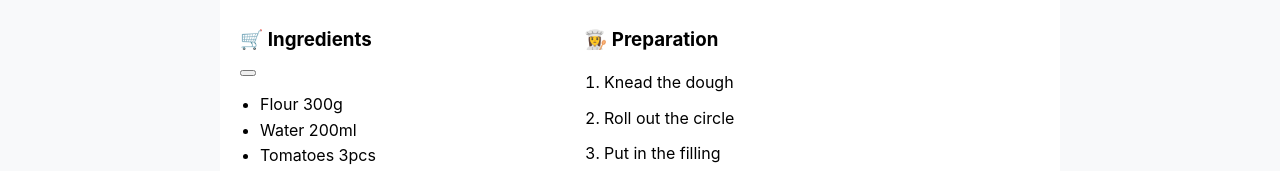
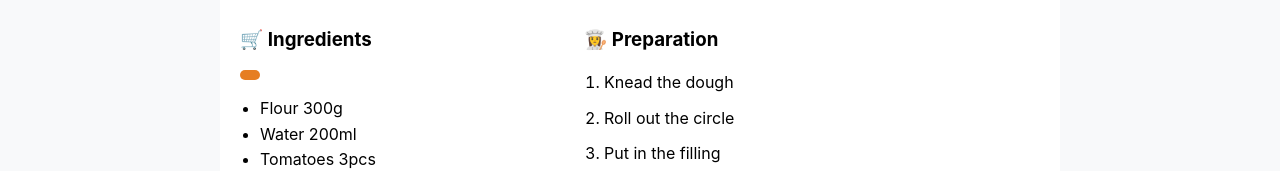
Before and after one commit to Cauteros974/recipe-social, a React (Vite) app: page /recipe/1 in a window 1280 px wide. Shown: the part 600-771 px from the top of the page. Built offline with nearby package versions, Linux system fonts and the light colour scheme.

Commit message:
Update RecipeDetail.jsx

```diff
--- a/src/pages/RecipeDetail.jsx
+++ b/src/pages/RecipeDetail.jsx
@@ -63,7 +63,9 @@ const RecipeDetail = () => {
                                 alert('Ingrdients added to to the list');
                             }}
                             style={{
-                                display:'flex', alignItems: 'center', gap: 0
+                                display:'flex', alignItems: 'center', gap: 5,
+                                background: '#e67e22', color: 'white', border: 'none',
+                                padding: '5px 10px', borderRadius: '5px', cursor: 'pointer'
                             }}
                         >
 
```
